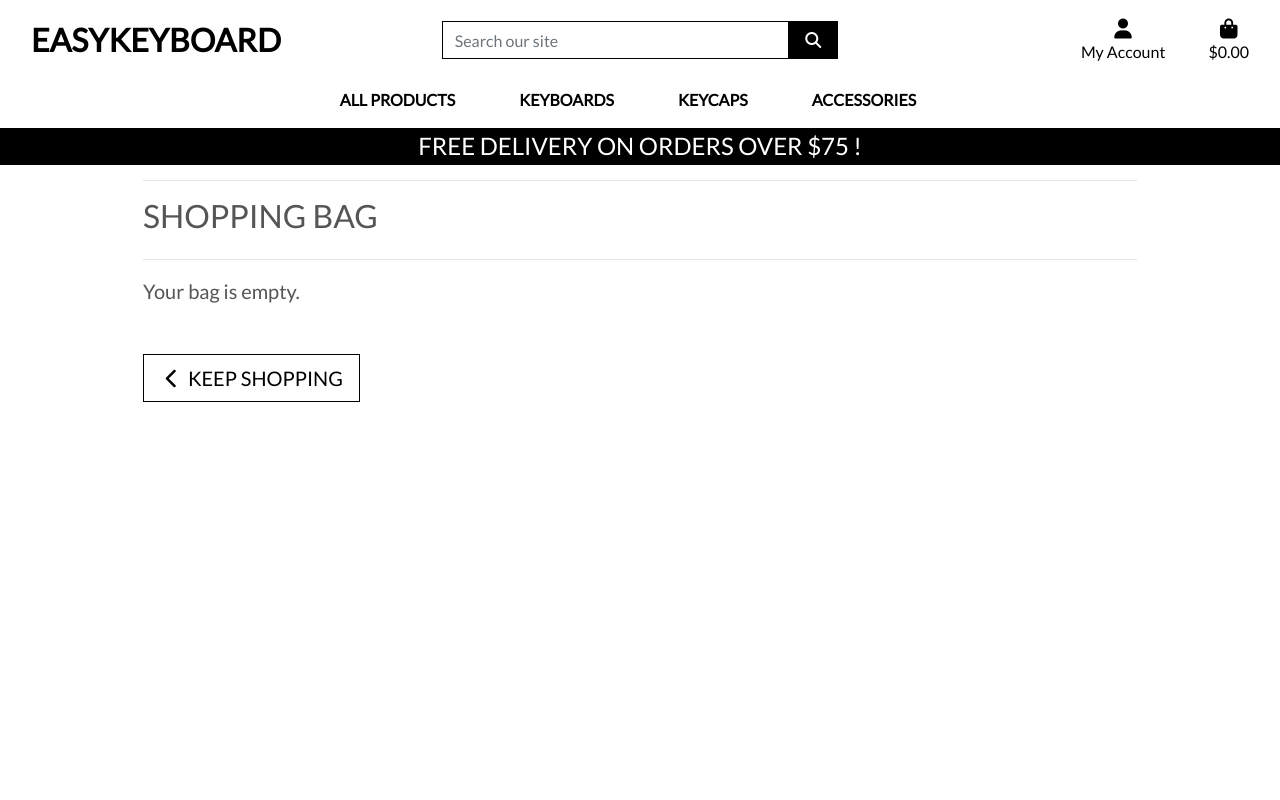
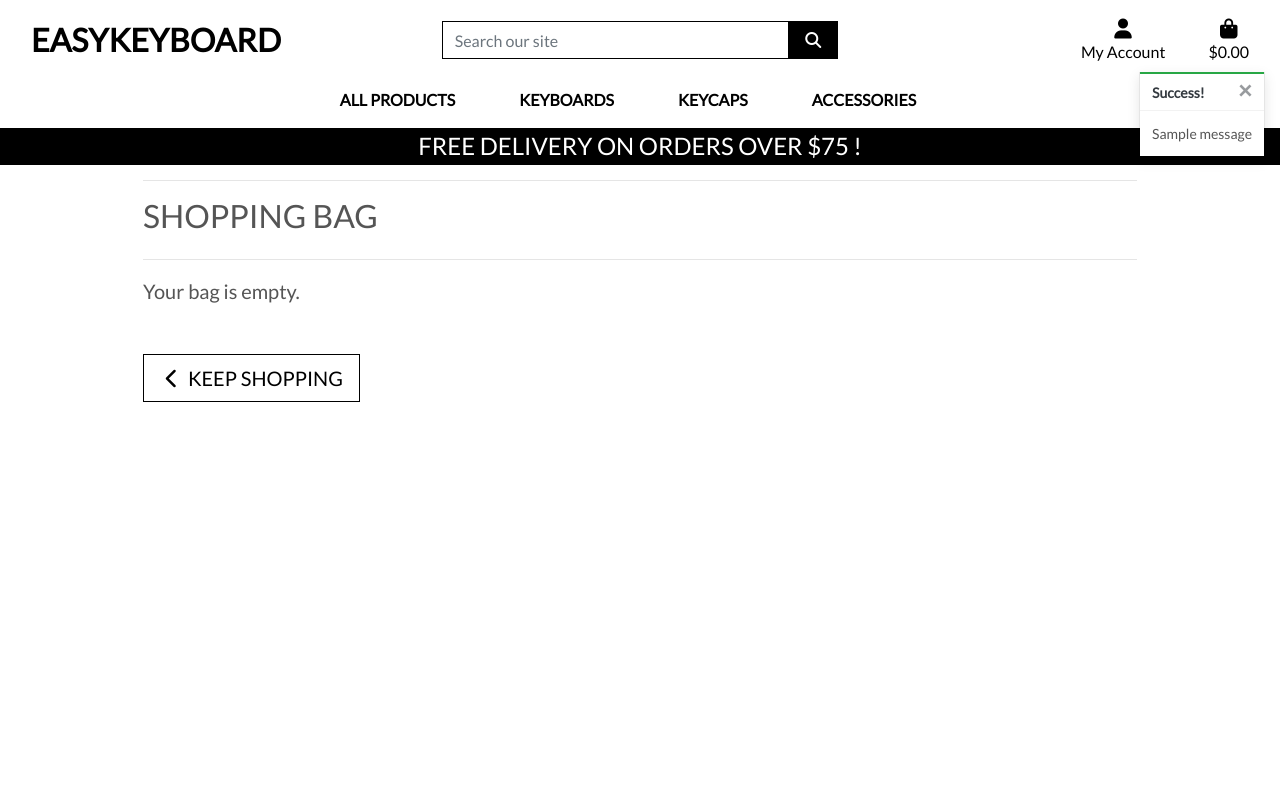
Before and after one commit to KimBergstroem/EasyKeyboard, a Django app: page /bag/ in a window 1280 px wide. Run offline with Django 3.2, Linux system fonts and the light colour scheme; one stand-in notice (Sample message) is shown; some libraries are stand-ins or nearby versions.

Commit message:
add: custom toasts messages

```diff
--- a/bag/views.py
+++ b/bag/views.py
@@ -1,5 +1,6 @@
 from django.shortcuts import render, redirect, reverse, HttpResponse
-
+from django.contrib import messages
+from products.models import Product
 
 def view_bag(request):
     """
@@ -12,6 +13,7 @@ def add_to_bag(request, item_id):
     """
     Add a quantity of the specified product
     """
+    product = Product.objects.get(pk=item_id)
     quantity = int(request.POST.get('quantity'))
     redirect_url = request.POST.get('redirect_url')
     size = None
@@ -33,6 +35,7 @@ def add_to_bag(request, item_id):
             bag[item_id] += quantity # if the item already in bag, increase the quantity
         else:
             bag[item_id] = quantity # else add the item to the bag
+            messages.success(request, f'Added {product.name} to your bag')
 
     request.session['bag'] = bag
     return redirect(redirect_url)
--- a/easykeyboard/settings.py
+++ b/easykeyboard/settings.py
@@ -77,6 +77,8 @@ TEMPLATES = [
         },
     },
 ]
+
+MESSAGE_STORAGE = 'django.contrib.messages.storage.session.SessionStorage'
 
 AUTHENTICATION_BACKENDS = [
     'django.contrib.auth.backends.ModelBackend',
--- a/static/css/base.css
+++ b/static/css/base.css
@@ -113,6 +113,21 @@ a.category-badge > span.badge:hover {
 }
 
 
+.message-container {
+    position: fixed;
+    top: 72px;
+    right: 15px;
+    z-index: 99999999;
+}
+
+.custom-toast {
+    overflow: visible;
+}
+
+.toast-capper {
+    height: 2px;
+}
+
 /* -------------------------------- Media Queries */
 
 /* Slightly larger container on xl screens */
--- a/templates/base.html
+++ b/templates/base.html
@@ -131,7 +131,21 @@
     </header>
 
     {% if messages %}
-    <div class="message-container"></div>
+    <div class="message-container">
+        {% for message in messages %}
+            {% with message.level as level %}
+                {% if level == 40 %} <!-- 40 = error message -->
+                    {% include 'includes/toasts/toast_error.html' %}
+                {% elif level == 30 %} <!-- 30 = warning message -->
+                    {% include 'includes/toasts/toast_warning.html' %}
+                {% elif level == 25 %} <!-- 25 = success message -->
+                    {% include 'includes/toasts/toast_success.html' %}
+                {% else %} <!-- else = info message -->
+                    {% include 'includes/toasts/toast_info.html' %}
+                {% endif %}
+            {% endwith %}
+        {% endfor %}
+    </div>
     {% endif %}
 
     {% block page_header %}
@@ -141,6 +155,9 @@
     {% endblock %}
 
     {% block postloadjs %}
+    <script type="text/javascript">
+        $('.toast').toast('show');
+    </script>
     {% endblock %}
 
 
--- /dev/null
+++ b/templates/includes/toasts/toast_success.html
@@ -0,0 +1,13 @@
+<div class="toast custom-toast rounded-0 border-top-0" data-autohide="false">
+    <div class="arrow-up arrow-success"></div>
+    <div class="w-100 toast-capper bg-success"></div>
+    <div class="toast-header bg-white text-dark">
+        <strong class="mr-auto">Success!</strong>
+        <button type="button" class="ml-2 mb-1 close text-dark" data-dismiss="toast" ariab-label="Close">
+            <span aria-hidden="true">&times;</span>
+        </button>
+    </div>
+    <div class="toast-body bg-white">
+        {{ message }}
+    </div>
+</div>
```
Also changed, not shown: templates/includes/toasts/toast_error.html (added, +13 -0 lines), templates/includes/toasts/toast_info.html (added, +13 -0 lines), templates/includes/toasts/toat_warning.html (added, +13 -0 lines), db.sqlite3.
